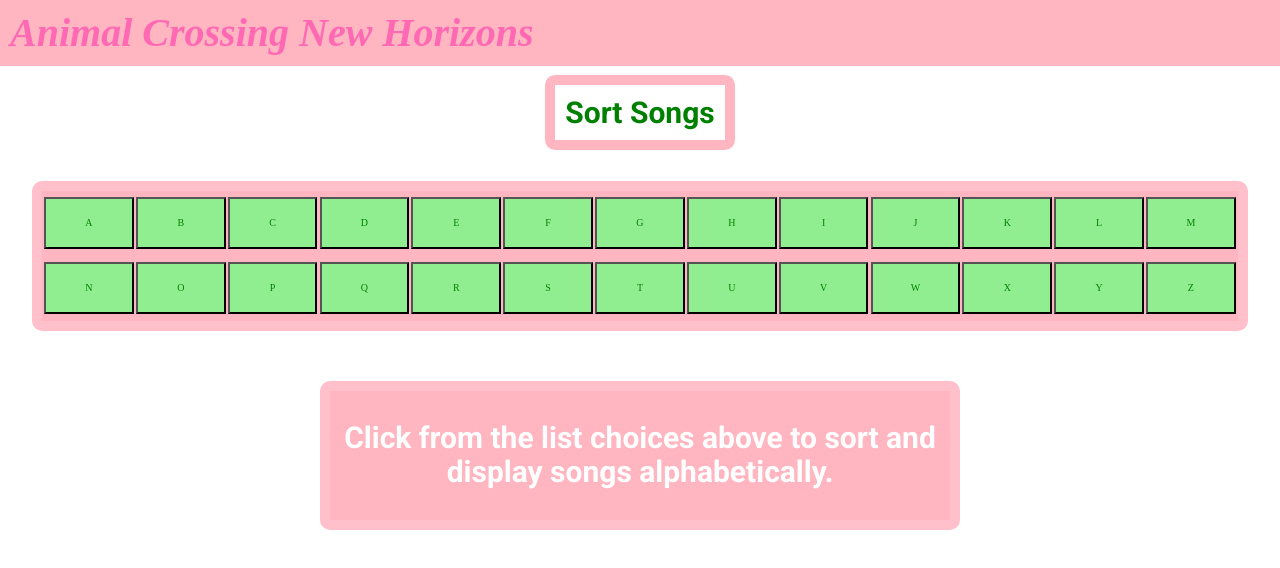
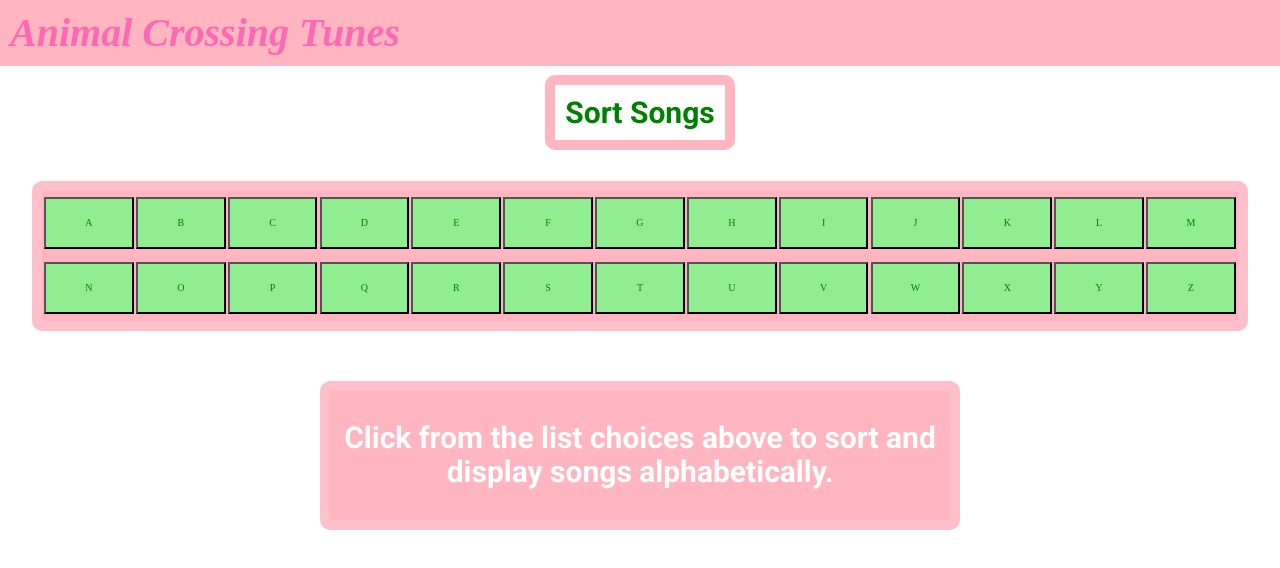
Before and after one commit to ZephyrPfeiffer/Animal-Crossing-Tunes, a plain HTML site: page music.html in a window 1280 px wide. Drawn offline with Linux system fonts and the light colour scheme; no server answers.

Commit message:
change application title

```diff
--- a/music.html
+++ b/music.html
@@ -9,7 +9,7 @@
   	<meta name="keywords" content="Animal Crossing New Horizons Music">
 		<meta name="viewport" content="width=device-width, initial-scale=1">
 
-		<title>Animal Crossing</title>
+		<title>Animal Crossing Tunes</title>
 
 		<!-- external CSS link -->
     <link rel="preconnect" href="https://fonts.googleapis.com">
@@ -22,7 +22,7 @@
 
     <!--Header-->
     <header>
-      <h1 class="title">Animal Crossing New Horizons</h1>
+      <h1 class="title">Animal Crossing Tunes</h1>
     </header>
 
     <!--Sort Section-->
```
